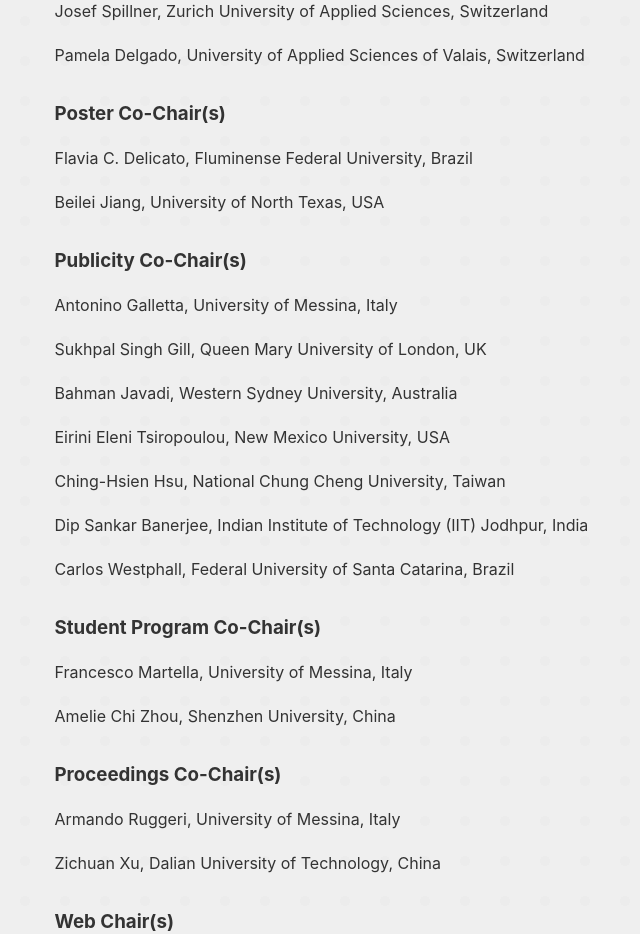
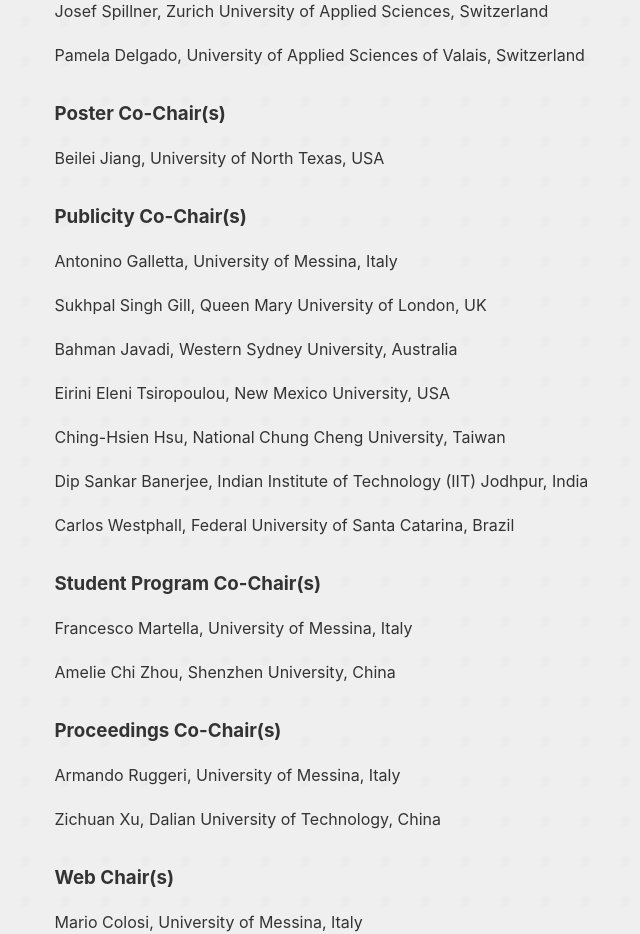
Before and after one commit to UCC-Conference/BDCAT2023, a React (Create React App) app: page /organizing-committee in a window 1280 px wide. Shown: the part 780-1714 px from the top of the page, without its empty margins (96-736 px from the left). Built offline with nearby package versions, Linux system fonts and the light colour scheme.

Commit message:
update: new poster co-chair removed

```diff
--- a/src/pages/OrganizingCommittee.js
+++ b/src/pages/OrganizingCommittee.js
@@ -62,9 +62,6 @@
                             <th>
                                 <h3>Poster Co-Chair(s)</h3>
                             </th>
-                        </tr>
-                        <tr>
-                            <td>Flavia C. Delicato, Fluminense Federal University, Brazil</td>
                         </tr>
                         <tr>
                             <td>Beilei Jiang, University of North Texas, USA</td>
```
